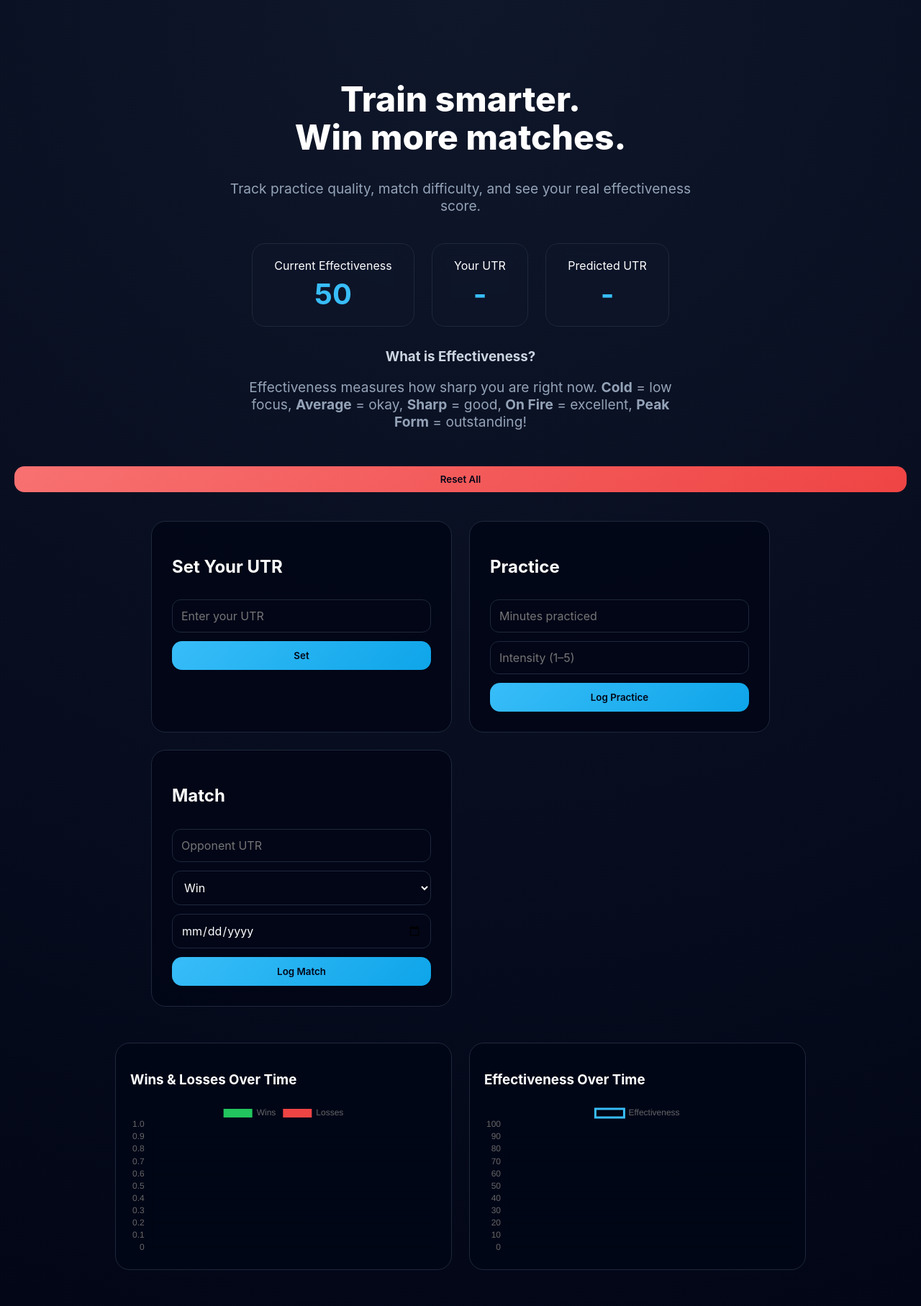
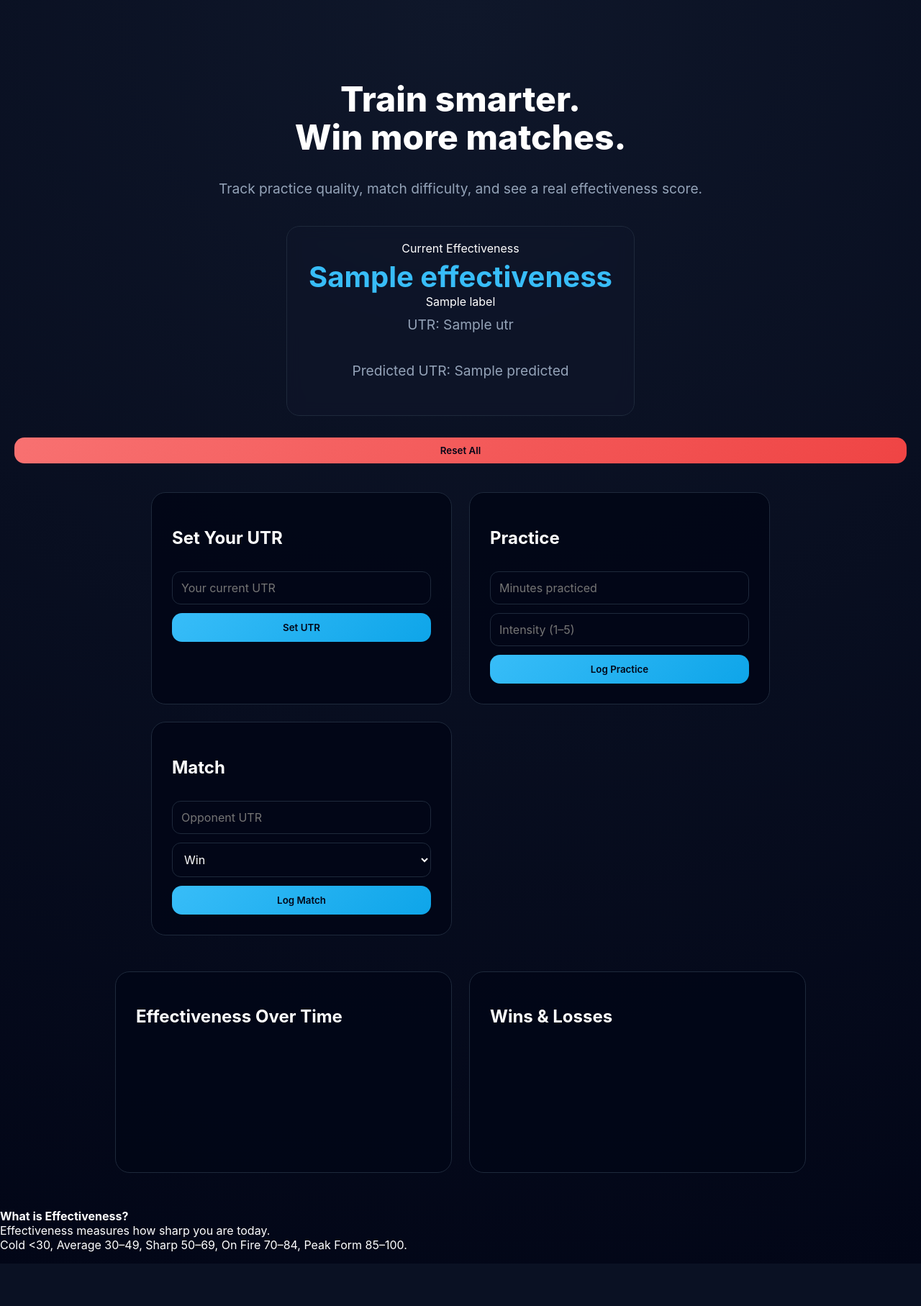
Before and after one commit to thedanielguodev/tennis-tracker, a Flask app: template templates/index.html in a window 1280 px wide. Shown: the whole page at 72% size. After the commit the page ends 1740 px from the top, so only its background shows below. Run offline with Flask 3, Linux system fonts and the light colour scheme; the template is opened without the code that fills it: most values are stand-ins (such as "Sample title", 1, 10 or a date in 2020); a map, chart or similar area stays blank.

Commit message:
Update index.html

```diff
--- a/templates/index.html
+++ b/templates/index.html
@@ -10,39 +10,25 @@
 
 <div class="hero">
     <h1>Train smarter.<br>Win more matches.</h1>
-    <p>Track practice quality, match difficulty, and see your real effectiveness score.</p>
+    <p>Track practice quality, match difficulty, and see a real effectiveness score.</p>
 
     <div class="score-box">
         <span class="label">Current Effectiveness</span>
         <span class="score" id="score">{{ effectiveness }}</span>
-    </div>
-    <div class="utr-box">
-        <span class="label">Your UTR</span>
-        <span class="utr" id="utr">{{ utr }}</span>
-    </div>
-    <div class="predicted-box">
-        <span class="label">Predicted UTR</span>
-        <span class="predicted" id="predicted">{{ predicted }}</span>
-    </div>
-
-    <div class="effectiveness-info">
-        <h3>What is Effectiveness?</h3>
-        <p>Effectiveness measures how sharp you are right now.
-           <strong>Cold</strong> = low focus, <strong>Average</strong> = okay,
-           <strong>Sharp</strong> = good, <strong>On Fire</strong> = excellent,
-           <strong>Peak Form</strong> = outstanding!</p>
+        <span class="label" id="effectivenessLabel">{{ label }}</span>
+        <p>UTR: <span id="utrDisplay">{{ utr }}</span></p>
+        <p>Predicted UTR: <span id="predicted">{{ predicted }}</span></p>
     </div>
 
     <button id="resetBtn">Reset All</button>
 </div>
 
 <div class="actions">
+
     <div class="card">
         <h2>Set Your UTR</h2>
-        <div class="utr-input">
-            <input type="number" min="0" max="16.5" id="setUTR" placeholder="Enter your UTR">
-            <button id="setUTRBtn">Set</button>
-        </div>
+        <input id="utrInput" type="number" step="0.1" min="0" max="16.5" placeholder="Your current UTR">
+        <button id="setUtrBtn">Set UTR</button>
     </div>
 
     <div class="card">
@@ -54,26 +40,32 @@
 
     <div class="card">
         <h2>Match</h2>
-        <input id="opponent" type="number" min="0" max="16.5" placeholder="Opponent UTR">
+        <input id="opponent" type="number" min="0" max="16.5" step="0.1" placeholder="Opponent UTR">
         <select id="result">
             <option value="win">Win</option>
             <option value="loss">Loss</option>
         </select>
-        <input type="date" id="matchDate">
         <button id="matchBtn">Log Match</button>
     </div>
 </div>
 
 <div class="charts">
-    <div class="chart-card">
-        <h3>Wins & Losses Over Time</h3>
-        <canvas id="winLossChart"></canvas>
-    </div>
-    <div class="chart-card">
-        <h3>Effectiveness Over Time</h3>
+    <div class="card">
+        <h2>Effectiveness Over Time</h2>
         <canvas id="effectivenessChart"></canvas>
     </div>
+
+    <div class="card">
+        <h2>Wins & Losses</h2>
+        <canvas id="matchChart"></canvas>
+    </div>
 </div>
+
+<p class="explanation">
+    <strong>What is Effectiveness?</strong> <br>
+    Effectiveness measures how sharp you are today. <br>
+    Cold &lt;30, Average 30–49, Sharp 50–69, On Fire 70–84, Peak Form 85–100.
+</p>
 
 <script src="{{ url_for('static', filename='script.js') }}"></script>
 </body>
```
